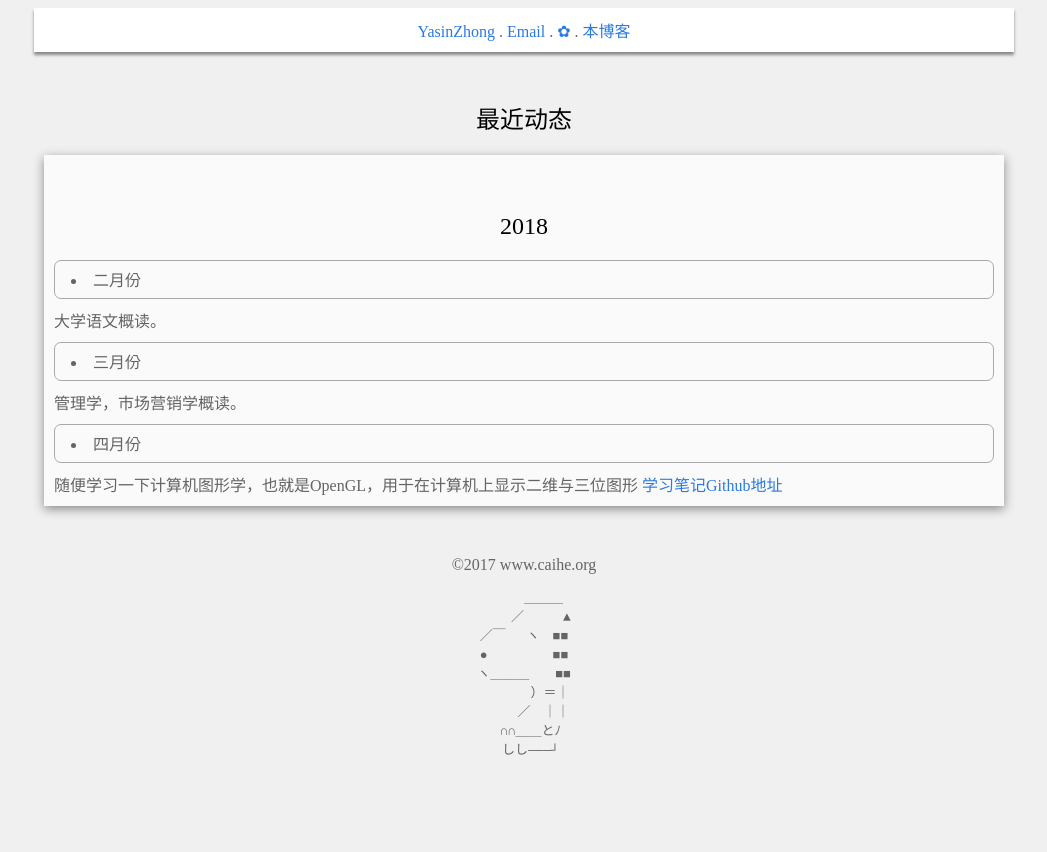
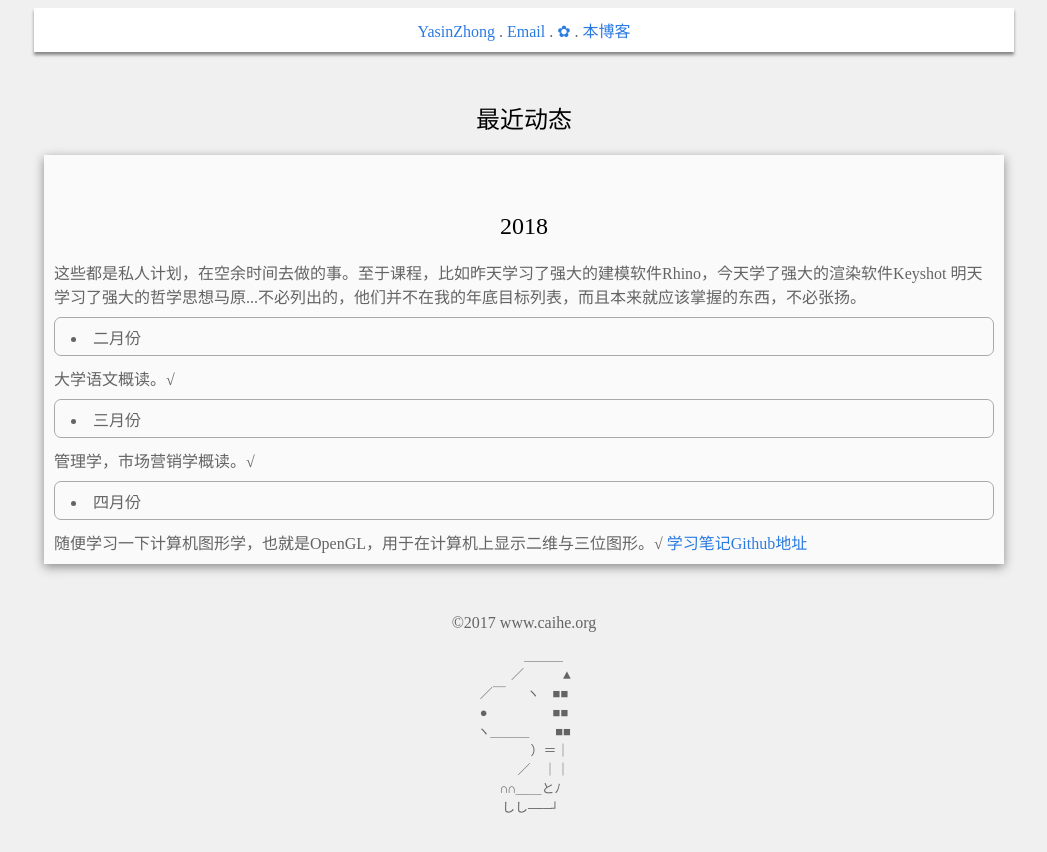
Before and after one commit to YasinZhong/yasinzhong.github.io, a Jekyll site: the page built from post0/MonthlyCalendar.html, in a window 1280 px wide. Shown: the top 852 px of the page, without its empty margins (116-1163 px from the left). Built offline with Jekyll 4.4.1, drawn with Linux system fonts in a browser that asks for light colours; comment, search, counter and statistics services are not loaded.

Commit message:
2018/04/29

```diff
--- a/post0/MonthlyCalendar.html
+++ b/post0/MonthlyCalendar.html
@@ -7,11 +7,13 @@ title: 最近动态
 
 <div class="divider">
 	<h2>2018</h2>
+	这些都是私人计划，在空余时间去做的事。至于课程，比如昨天学习了强大的建模软件Rhino，今天学了强大的渲染软件Keyshot
+	明天学习了强大的哲学思想马原...不必列出的，他们并不在我的年底目标列表，而且本来就应该掌握的东西，不必张扬。
 	<li>二月份</li>
-	大学语文概读。
+	大学语文概读。√
 	<li>三月份</li>
-	管理学，市场营销学概读。
+	管理学，市场营销学概读。√
 	<li>四月份</li>
-	随便学习一下计算机图形学，也就是OpenGL，用于在计算机上显示二维与三位图形
+	随便学习一下计算机图形学，也就是OpenGL，用于在计算机上显示二维与三位图形。√
 	<a href="https://github.com/YasinZhong/OpenGL-LearningCode">学习笔记Github地址</a>
 </div>
```
